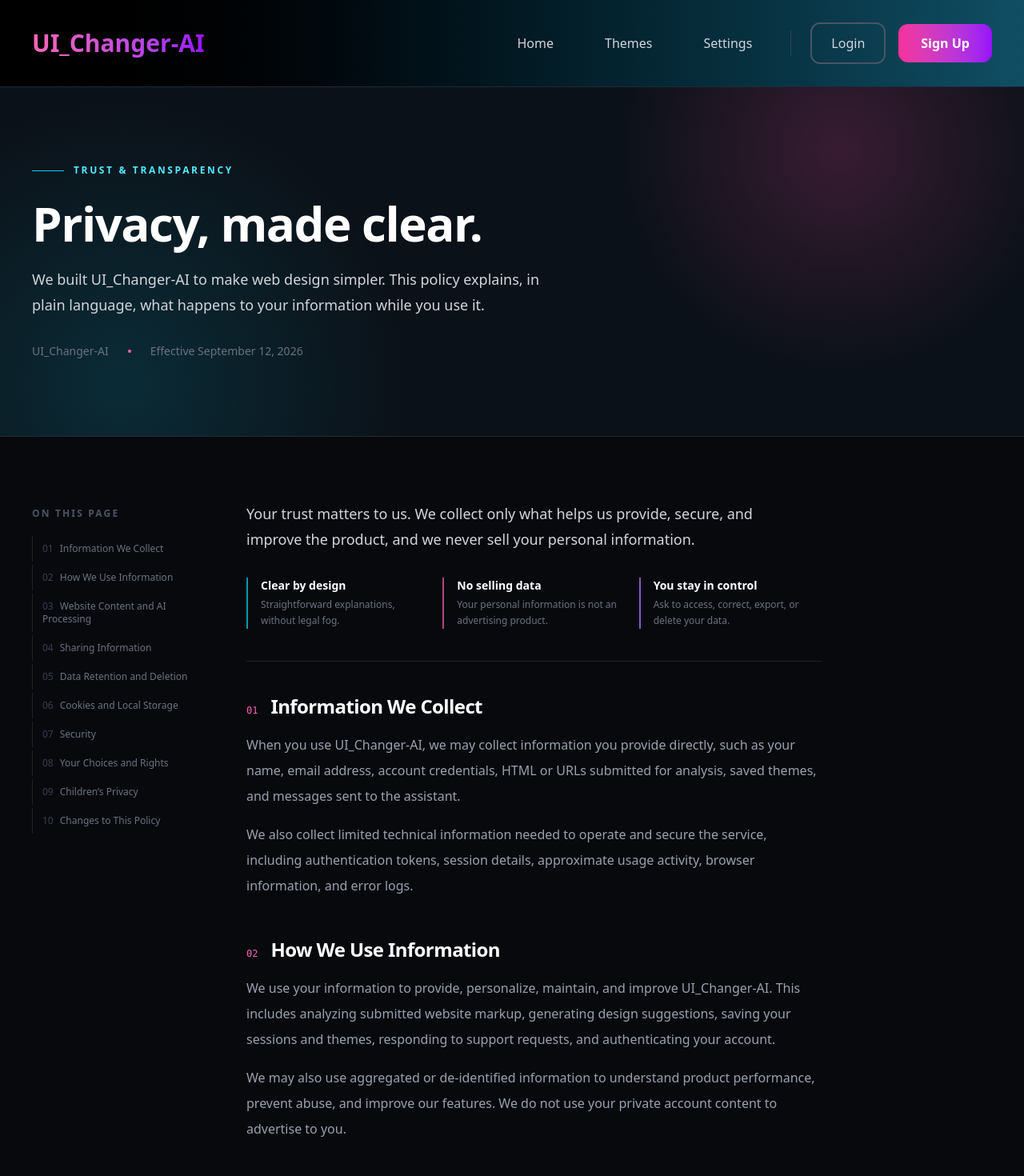
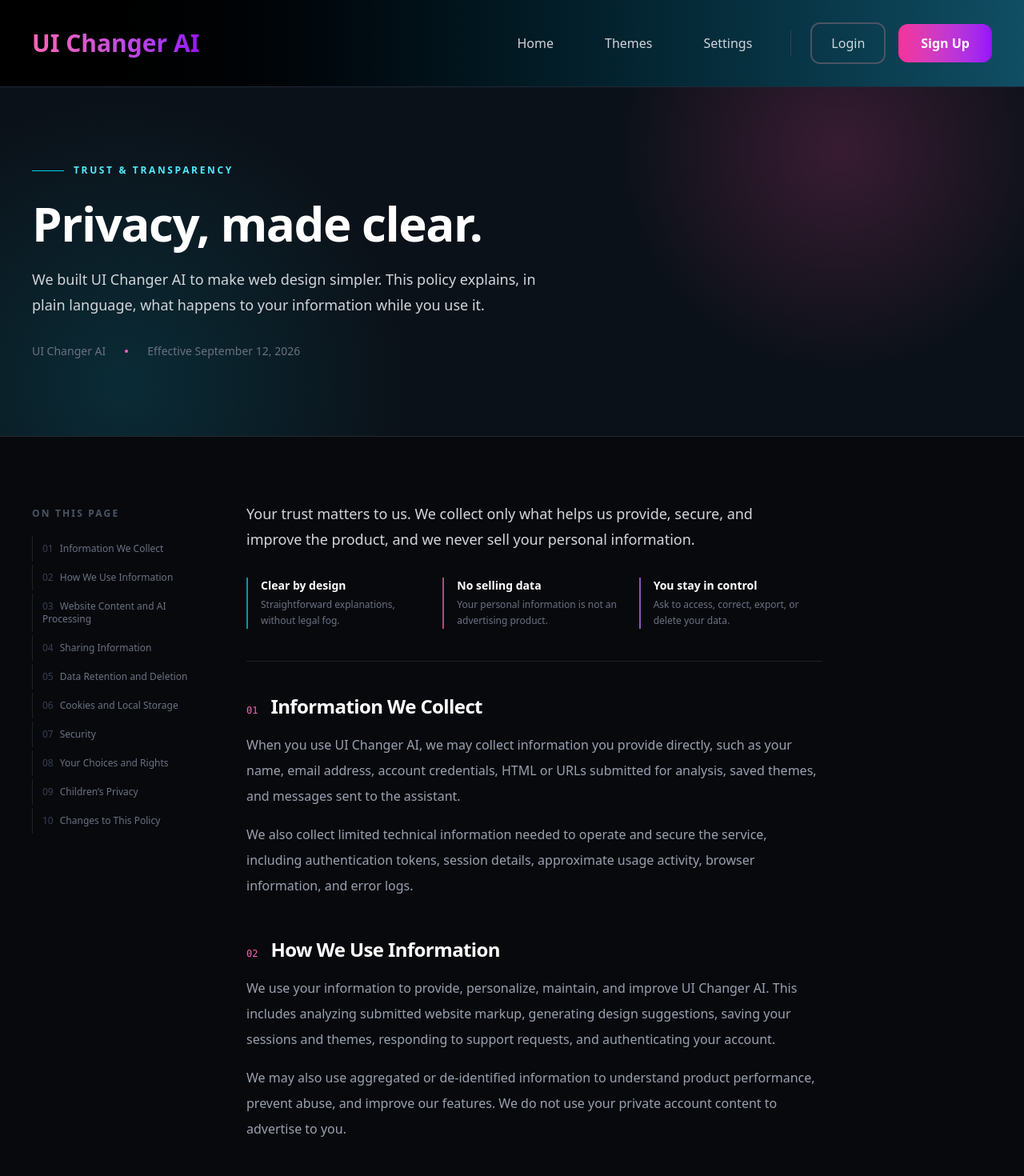
Before and after one commit to AI-PROJECT-4TH-SEM/no-code-ai-ui-tool, a Next.js app in the folder app/: page /privacy-policy in a window 1280 px wide. Shown: the top 1470 px of the page at 80% size. Built offline with nearby package versions, Linux system fonts and the light colour scheme.

Commit message:
Update app branding and analysis user agent

```diff
--- a/app/src/app/api/analyse/route.js
+++ b/app/src/app/api/analyse/route.js
@@ -162,7 +162,7 @@ async function fetchUrlForStaticAnalysis(url) {
   const timeout = setTimeout(() => controller.abort(), 8000)
   try {
     const response = await fetch(url.startsWith("http") ? url : `https://${url}`, {
-      headers: { "User-Agent": "Mozilla/5.0 (compatible; UI_Changer-AI/1.0)" },
+      headers: { "User-Agent": "Mozilla/5.0 (compatible; UI Changer AI/1.0)" },
       signal: controller.signal,
       redirect: "follow",
     })
--- a/app/src/app/privacy-policy/page.jsx
+++ b/app/src/app/privacy-policy/page.jsx
@@ -4,14 +4,14 @@ const sections = [
   {
     title: "1. Information We Collect",
     paragraphs: [
-      "When you use UI_Changer-AI, we may collect information you provide directly, such as your name, email address, account credentials, HTML or URLs submitted for analysis, saved themes, and messages sent to the assistant.",
+      "When you use UI Changer AI, we may collect information you provide directly, such as your name, email address, account credentials, HTML or URLs submitted for analysis, saved themes, and messages sent to the assistant.",
       "We also collect limited technical information needed to operate and secure the service, including authentication tokens, session details, approximate usage activity, browser information, and error logs.",
     ],
   },
   {
     title: "2. How We Use Information",
     paragraphs: [
-      "We use your information to provide, personalize, maintain, and improve UI_Changer-AI. This includes analyzing submitted website markup, generating design suggestions, saving your sessions and themes, responding to support requests, and authenticating your account.",
+      "We use your information to provide, personalize, maintain, and improve UI Changer AI. This includes analyzing submitted website markup, generating design suggestions, saving your sessions and themes, responding to support requests, and authenticating your account.",
       "We may also use aggregated or de-identified information to understand product performance, prevent abuse, and improve our features. We do not use your private account content to advertise to you.",
     ],
   },
@@ -39,7 +39,7 @@ const sections = [
   {
     title: "6. Cookies and Local Storage",
     paragraphs: [
-      "UI_Changer-AI uses cookies, browser storage, or similar technologies to keep you signed in, maintain session security, remember preferences, and support essential functionality. You can control cookies through your browser settings, but disabling essential storage may prevent parts of the service from working.",
+      "UI Changer AI uses cookies, browser storage, or similar technologies to keep you signed in, maintain session security, remember preferences, and support essential functionality. You can control cookies through your browser settings, but disabling essential storage may prevent parts of the service from working.",
     ],
   },
   {
@@ -51,19 +51,19 @@ const sections = [
   {
     title: "8. Your Choices and Rights",
     paragraphs: [
-      "Depending on where you live, you may have rights to access, correct, export, restrict, or delete your personal information, or to object to certain processing. To make a request, contact the UI_Changer-AI team through the support channel in the application. We may need to verify your identity before completing a request.",
+      "Depending on where you live, you may have rights to access, correct, export, restrict, or delete your personal information, or to object to certain processing. To make a request, contact the UI Changer AI team through the support channel in the application. We may need to verify your identity before completing a request.",
     ],
   },
   {
     title: "9. Children’s Privacy",
     paragraphs: [
-      "UI_Changer-AI is not intended for children under 13, and we do not knowingly collect personal information from children under 13. If you believe a child has provided personal information, please contact us so we can remove it.",
+      "UI Changer AI is not intended for children under 13, and we do not knowingly collect personal information from children under 13. If you believe a child has provided personal information, please contact us so we can remove it.",
     ],
   },
   {
     title: "10. Changes to This Policy",
     paragraphs: [
-      "We may update this Privacy Policy as the service changes. When we make material changes, we will update the date below and, where appropriate, provide additional notice. Your continued use of UI_Changer-AI after an update means you acknowledge the revised policy.",
+      "We may update this Privacy Policy as the service changes. When we make material changes, we will update the date below and, where appropriate, provide additional notice. Your continued use of UI Changer AI after an update means you acknowledge the revised policy.",
     ],
   },
 ]
@@ -74,8 +74,8 @@ const navigation = sections.map((section) => ({
 }))
 
 export const metadata = {
-  title: "Privacy Policy | UI_Changer-AI",
-  description: "Privacy Policy for UI_Changer-AI.",
+  title: "Privacy Policy | UI Changer AI",
+  description: "Privacy Policy for UI Changer AI.",
 }
 
 export default function PrivacyPolicyPage() {
@@ -93,10 +93,10 @@ export default function PrivacyPolicyPage() {
             </div>
             <h1 className="text-4xl font-bold tracking-tight text-white md:text-6xl">Privacy, made clear.</h1>
             <p className="mt-6 max-w-2xl text-base leading-8 text-gray-300 md:text-lg">
-              We built UI_Changer-AI to make web design simpler. This policy explains, in plain language, what happens to your information while you use it.
+              We built UI Changer AI to make web design simpler. This policy explains, in plain language, what happens to your information while you use it.
             </p>
             <div className="mt-8 flex flex-wrap items-center gap-x-6 gap-y-3 text-sm text-gray-500">
-              <span>UI_Changer-AI</span>
+              <span>UI Changer AI</span>
               <span className="h-1 w-1 rounded-full bg-pink-400" />
               <span>Effective September 12, 2026</span>
             </div>
--- a/app/src/components/Footer.jsx
+++ b/app/src/components/Footer.jsx
@@ -14,7 +14,7 @@ export default function Footer() {
         <div className="grid gap-10 md:grid-cols-[minmax(0,1.5fr)_1fr_1fr]">
           <div>
             <Link href="/" className="inline-block text-2xl font-bold bg-linear-to-r from-pink-400 to-purple-500 bg-clip-text text-transparent">
-              UI_Changer-AI
+             UI Changer AI
             </Link>
             <p className="mt-4 max-w-sm text-sm leading-7 text-gray-500">
               Turn ordinary website markup into clearer, more accessible interfaces with AI-powered design guidance.
@@ -58,7 +58,7 @@ export default function Footer() {
         </div>
 
         <div className="mt-12 flex flex-col gap-3 border-t border-white/10 pt-6 text-xs text-gray-600 md:flex-row md:items-center md:justify-between">
-          <p>© {new Date().getFullYear()} UI_Changer-AI. All rights reserved.</p>
+          <p>© {new Date().getFullYear()} UI Changer AI. All rights reserved.</p>
           <p>Designed for better interfaces.</p>
         </div>
       </div>
--- a/app/src/components/Navbar.jsx
+++ b/app/src/components/Navbar.jsx
@@ -38,7 +38,7 @@ export default function Navbar() {
     <nav className="flex items-center justify-between px-6 md:px-10 py-5 md:py-7 border-b border-gray-800 bg-linear-to-l from-cyan-900 to-black relative z-50">
       <div className="flex items-center gap-2 cursor-pointer" onClick={() => navigate("/")}>
         <span className="text-2xl md:text-3xl font-bold bg-linear-to-r from-pink-400 to-purple-600 bg-clip-text text-transparent">
-       UI_Changer-AI
+      UI Changer AI
         </span>
       </div>
     </nav>
@@ -49,7 +49,7 @@ export default function Navbar() {
 
       <div className="flex items-center gap-2 cursor-pointer" onClick={() => navigate("/")}>
         <span className="text-2xl md:text-3xl font-bold bg-linear-to-r from-pink-400 to-purple-600 bg-clip-text text-transparent">
-         UI_Changer-AI
+        UI Changer AI
         </span>
       </div>
 
```
